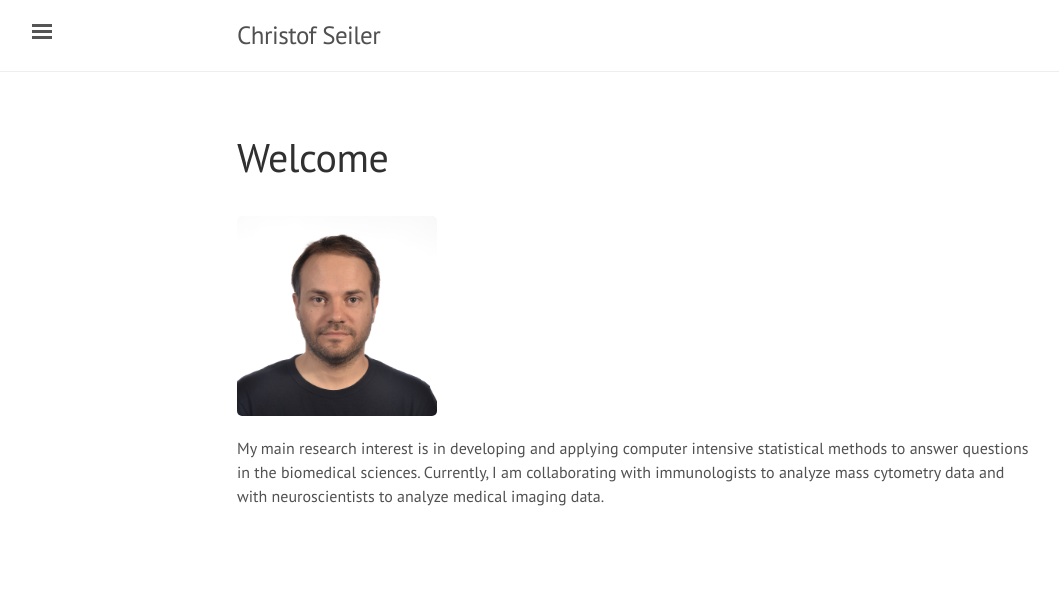
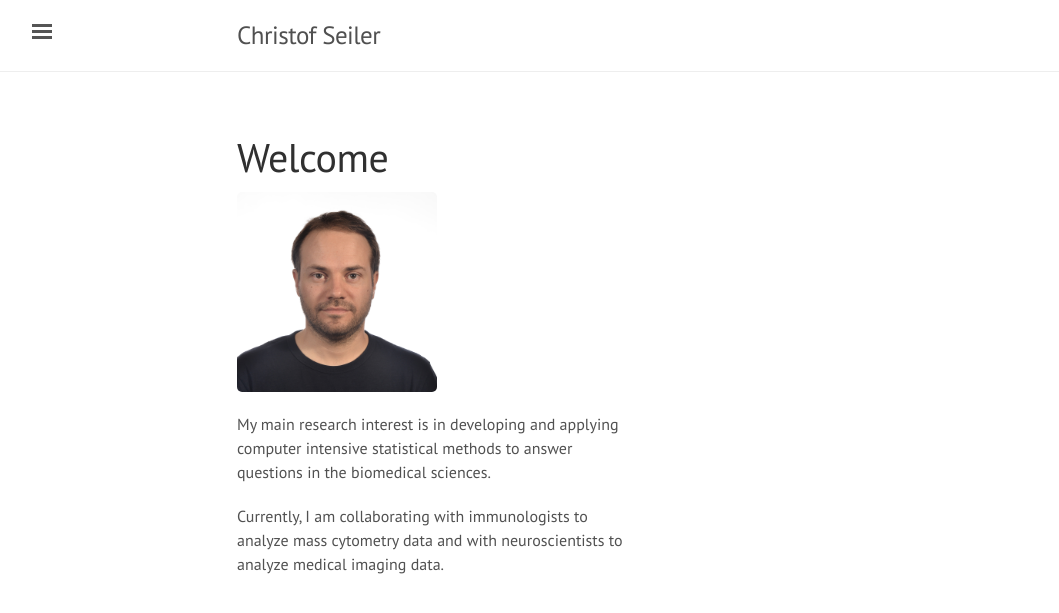
Before and after one commit to ChristofSeiler/ChristofSeiler.github.io, a Jekyll site: the page built from index.html, in a window 1280 px wide. Shown: the top 613 px of the page, without its empty margins (3-1062 px from the left). Built offline with Jekyll 4.4.1, drawn with Linux system fonts in a browser that asks for light colours; the list of posts is cut into pages by our own code.

Commit message:
cleaning up title page

```diff
--- a/index.html
+++ b/index.html
@@ -4,72 +4,19 @@ title: Home
 ---
 
 <style>
-.left {
-    float: left;
-    width: 25%;
-}
-.right {
-    float: right;
-    width: 70%;
-}
-img {
-    max-width: 100%;
-    height: auto;
-}
-.group:after {
-    content:"";
-    display: table;
-    clear: both;
-}
-@media screen and (max-width: 480px) {
-    .left, .right {
-        float: none;
-        width: auto;
-    }
+p.narrow {
+    max-width: 400px;
 }
 </style>
 
-        <h1 class="page-title">Welcome</h1>
+<h1 class="page-title">Welcome</h1>
 
-<br>
+<img src="public/portrait.jpg" alt="" border="0" width="200px"/>
 
-<img src="public/portrait.jpg" alt="" border="0" width="200" />
+<p class="narrow">
+  My main research interest is in developing and applying computer intensive statistical methods to answer questions in the biomedical sciences.
+</p>
 
-<p>My main research interest is in developing and applying computer intensive statistical methods to answer questions in the biomedical sciences. Currently, I am collaborating with immunologists to analyze mass cytometry data and with neuroscientists to analyze medical imaging data.</p>
-
-<br>
-
-<!--
-<div class="posts">
-  {% for post in paginator.posts %}
-  <div class="post">
-    <h1 class="post-title">
-      <a href="{{ post.url }}">
-        {{ post.title }}
-      </a>
-    </h1>
-
-    <span class="post-date">{{ post.date | date_to_string }}</span>
-
-    {{ post.content }}
-  </div>
-  {% endfor %}
-</div>
-
-<div class="pagination">
-  {% if paginator.next_page %}
-    <a class="pagination-item older" href="{{ site.baseurl }}page{{paginator.next_page}}">Older</a>
-  {% else %}
-    <span class="pagination-item older">Older</span>
-  {% endif %}
-  {% if paginator.previous_page %}
-    {% if paginator.page == 2 %}
-      <a class="pagination-item newer" href="{{ site.baseurl }}">Newer</a>
-    {% else %}
-      <a class="pagination-item newer" href="{{ site.baseurl }}page{{paginator.previous_page}}">Newer</a>
-    {% endif %}
-  {% else %}
-    <span class="pagination-item newer">Newer</span>
-  {% endif %}
-</div>
--->
+<p class="narrow">
+Currently, I am collaborating with immunologists to analyze mass cytometry data and with neuroscientists to analyze medical imaging data.
+</p>
```
